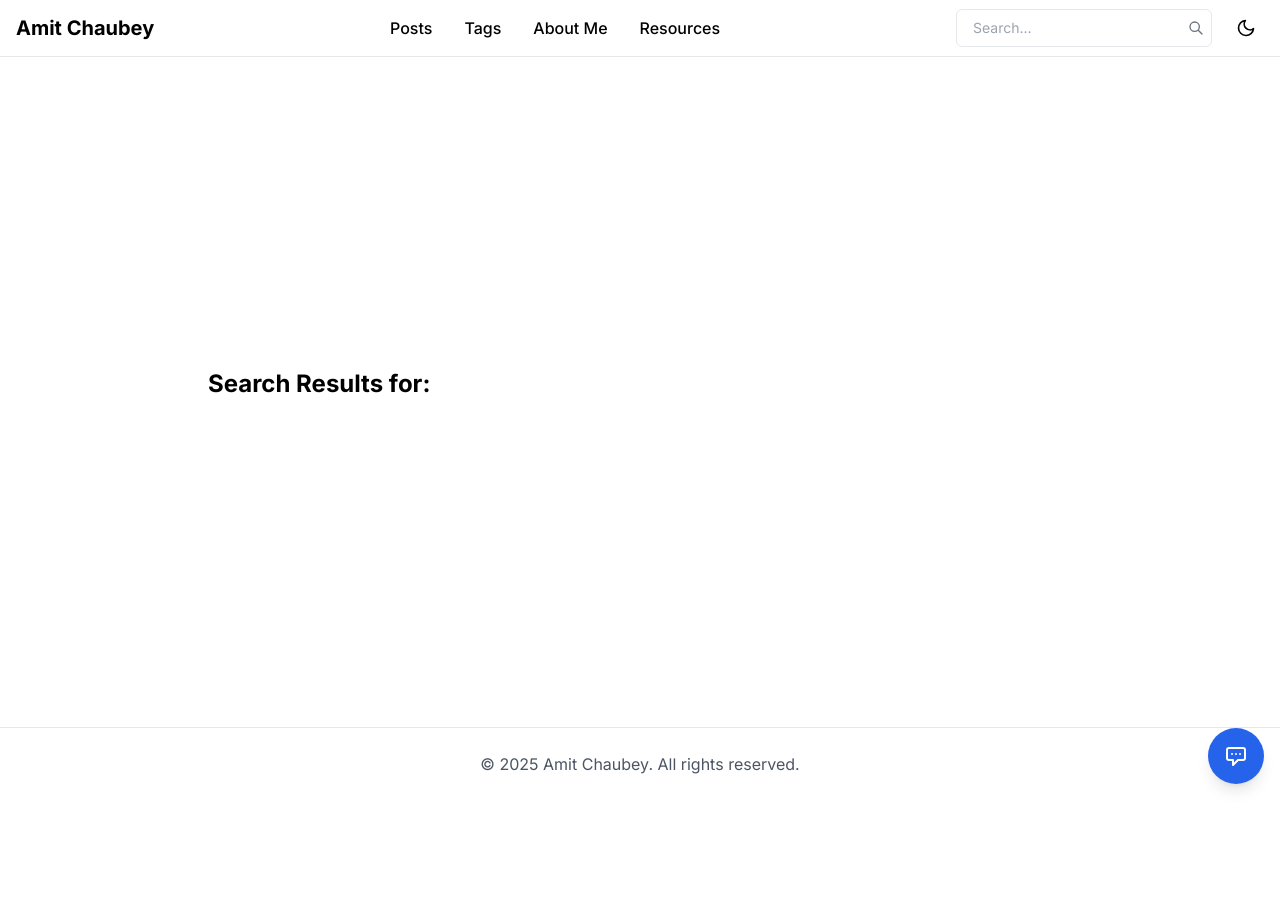
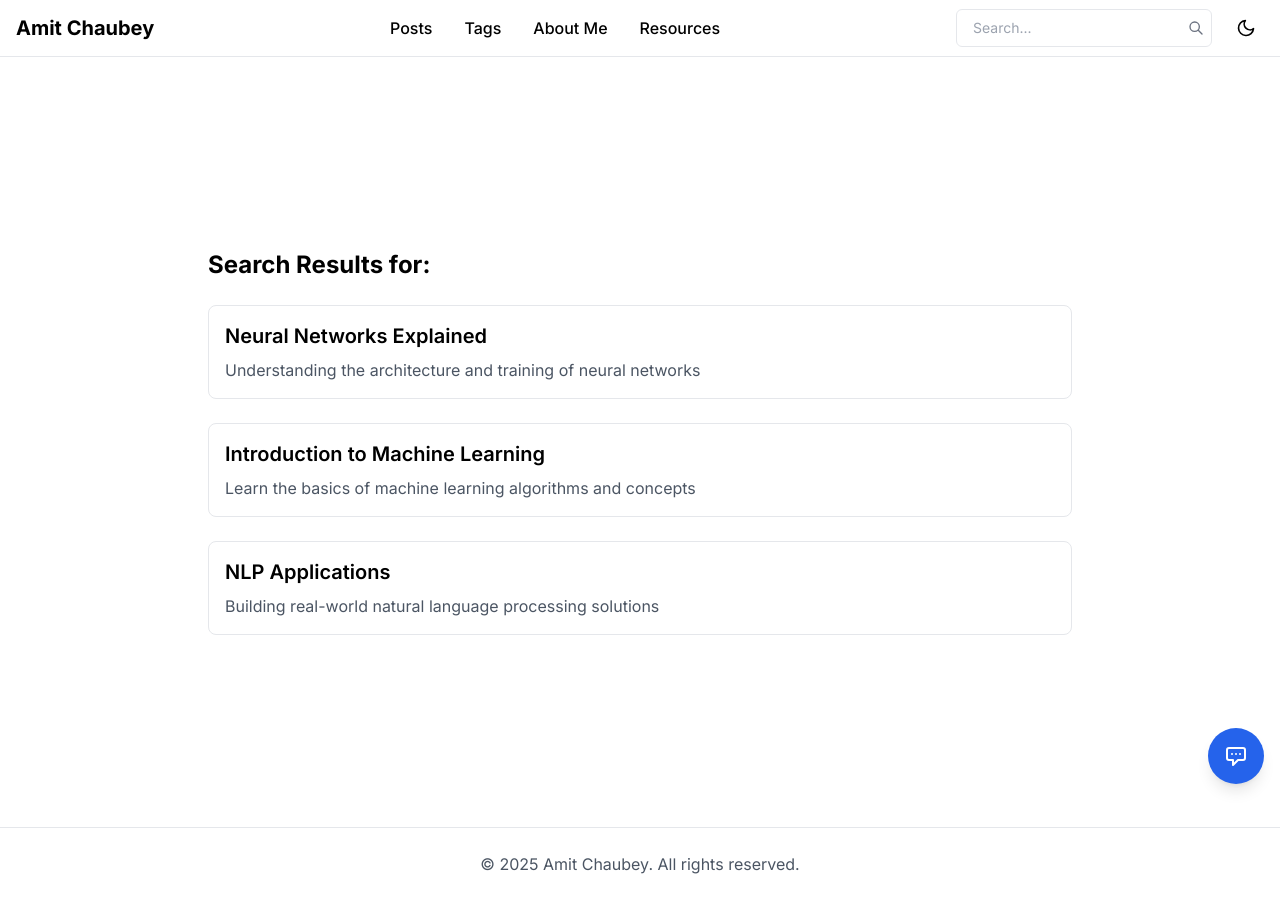
Before and after one commit to amit-chaubey/my-portfolio, a Next.js app: page /search in a window 1280 px wide. Before the commit the page ends 800 px from the top, so only its background shows below. Built offline with nearby package versions, Linux system fonts and the light colour scheme.

Commit message:
Implement search functionality
- Add search form with styling
- Create search results page with Suspense
- Add loading skeleton animation
- Implement mock search results

```diff
--- a/src/app/search/page.tsx
+++ b/src/app/search/page.tsx
@@ -1,17 +1,74 @@
 'use client';
 
 import { useSearchParams } from 'next/navigation';
+import { Suspense } from 'react';
+import Link from 'next/link';
 
-export default function SearchPage() {
+function SearchResults() {
   const searchParams = useSearchParams();
   const query = searchParams.get('q');
 
-  // Here search logic
-  // This is just a placeholder
+  // This is a mock search result - you can replace with real search logic
+  const searchResults = [
+    {
+      title: "Neural Networks Explained",
+      description: "Understanding the architecture and training of neural networks",
+      link: "/resources/machine-learning/neural-networks"
+    },
+    {
+      title: "Introduction to Machine Learning",
+      description: "Learn the basics of machine learning algorithms and concepts",
+      link: "/resources/machine-learning/intro"
+    },
+    {
+      title: "NLP Applications",
+      description: "Building real-world natural language processing solutions",
+      link: "/resources/machine-learning/nlp-applications"
+    }
+  ].filter(result =>
+    result.title.toLowerCase().includes(query?.toLowerCase() || '') ||
+    result.description.toLowerCase().includes(query?.toLowerCase() || '')
+  );
+
   return (
     <div className="container mx-auto px-4 py-8">
-      <h1 className="text-2xl font-bold mb-4">Search Results for: {query}</h1>
-      {/* To add search results here */}
+      <h1 className="text-2xl font-bold mb-6">Search Results for: {query}</h1>
+      {searchResults.length > 0 ? (
+        <div className="space-y-6">
+          {searchResults.map((result, index) => (
+            <div key={index} className="p-4 border rounded-lg hover:bg-gray-50 dark:hover:bg-gray-800">
+              <Link href={result.link} className="block">
+                <h2 className="text-xl font-semibold mb-2">{result.title}</h2>
+                <p className="text-gray-600 dark:text-gray-300">{result.description}</p>
+              </Link>
+            </div>
+          ))}
+        </div>
+      ) : (
+        <p className="text-gray-600 dark:text-gray-300">No results found for "{query}"</p>
+      )}
     </div>
   );
 }
+
+export default function SearchPage() {
+  return (
+    <Suspense fallback={
+      <div className="container mx-auto px-4 py-8">
+        <div className="animate-pulse">
+          <div className="h-8 bg-gray-200 rounded w-3/4 mb-6"></div>
+          <div className="space-y-6">
+            {[1, 2, 3].map((i) => (
+              <div key={i} className="p-4 border rounded-lg">
+                <div className="h-6 bg-gray-200 rounded w-1/2 mb-2"></div>
+                <div className="h-4 bg-gray-200 rounded w-3/4"></div>
+              </div>
+            ))}
+          </div>
+        </div>
+      </div>
+    }>
+      <SearchResults />
+    </Suspense>
+  );
+}
--- a/src/components/Search.tsx
+++ b/src/components/Search.tsx
@@ -26,6 +26,7 @@ export default function Search() {
       <button
         type="submit"
         className="absolute right-2 top-1/2 transform -translate-y-1/2"
+        aria-label="Search"
       >
         <svg
           className="w-4 h-4 text-gray-500"
```
